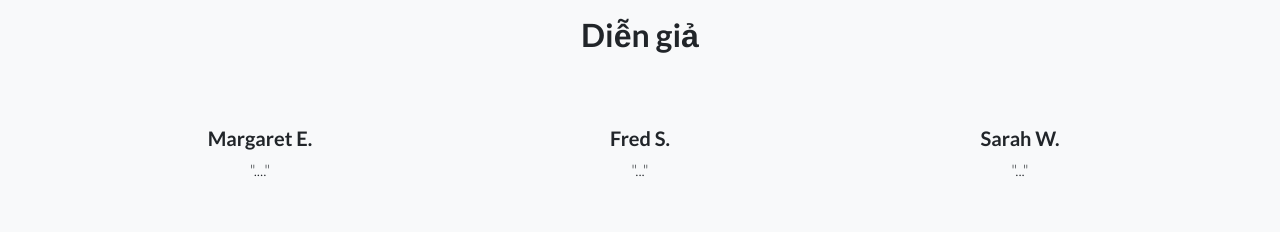
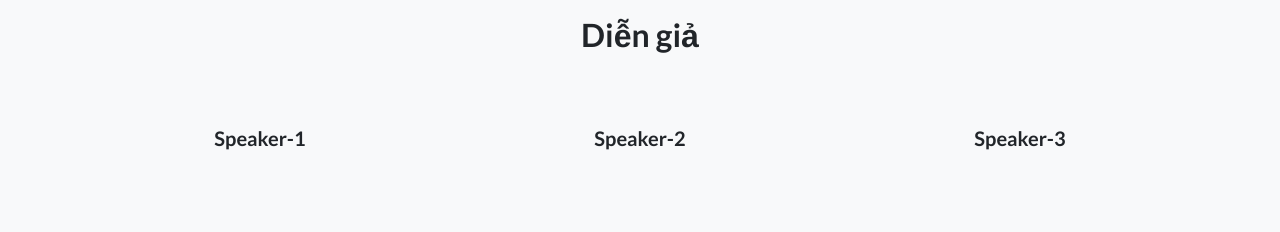
Before and after one commit to hoduchieu01/Hacktoberfest-Hanoi-Website, a website: page index.html in a window 1280 px wide. Shown: the part 2420-2652 px from the top of the page. Drawn offline with Linux system fonts and the light colour scheme.

Commit message:
hacktoberfest_hanoi_website_version_#3

```diff
--- a/index.html
+++ b/index.html
@@ -126,23 +126,23 @@
         <div class="col-lg-4">
           <div class="testimonial-item mx-auto mb-5 mb-lg-0">
             <img class="img-fluid rounded-circle mb-3" src="img/speaker-1.jpg" alt="">
-            <h5>Margaret E.</h5>
-            <p class="font-weight-light mb-0">"...."</p>
+            <h5>Speaker-1</h5>
+            <p class="font-weight-light mb-0"></p>
           </div>
         </div>
         <div class="col-lg-4">
           <div class="testimonial-item mx-auto mb-5 mb-lg-0">
             <img class="img-fluid rounded-circle mb-3" src="img/spaker-2.jpg" alt="">
-            <h5>Fred S.</h5>
-            <p class="font-weight-light mb-0">"..."
+            <h5>Speaker-2</h5>
+            <p class="font-weight-light mb-0">
             </p>
           </div>
         </div>
         <div class="col-lg-4">
           <div class="testimonial-item mx-auto mb-5 mb-lg-0">
             <img class="img-fluid rounded-circle mb-3" src="img/speaker-3.jpg" alt="">
-            <h5>Sarah W.</h5>
-            <p class="font-weight-light mb-0">"..."</p>
+            <h5>Speaker-3</h5>
+            <p class="font-weight-light mb-0"></p>
           </div>
         </div>
       </div>
```
